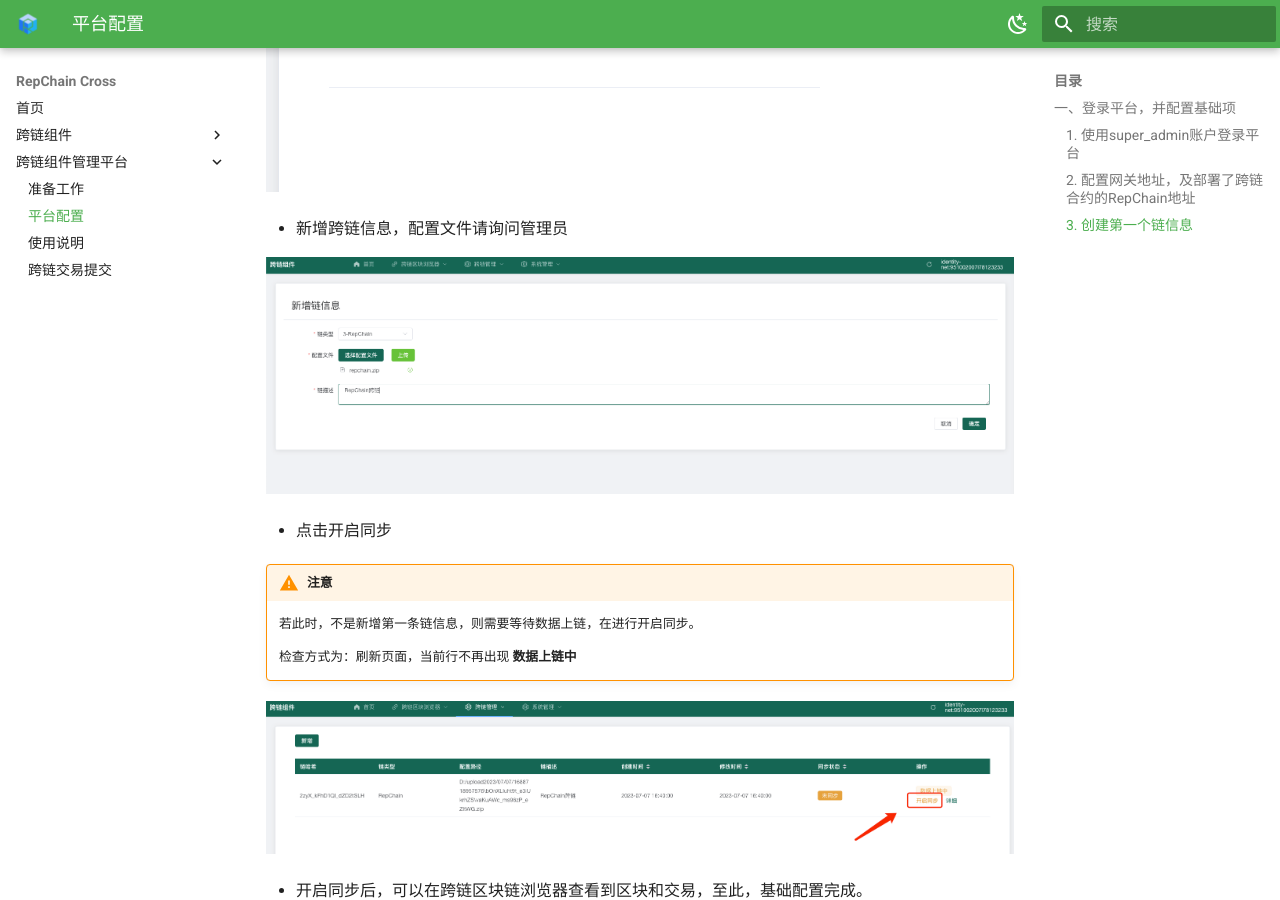
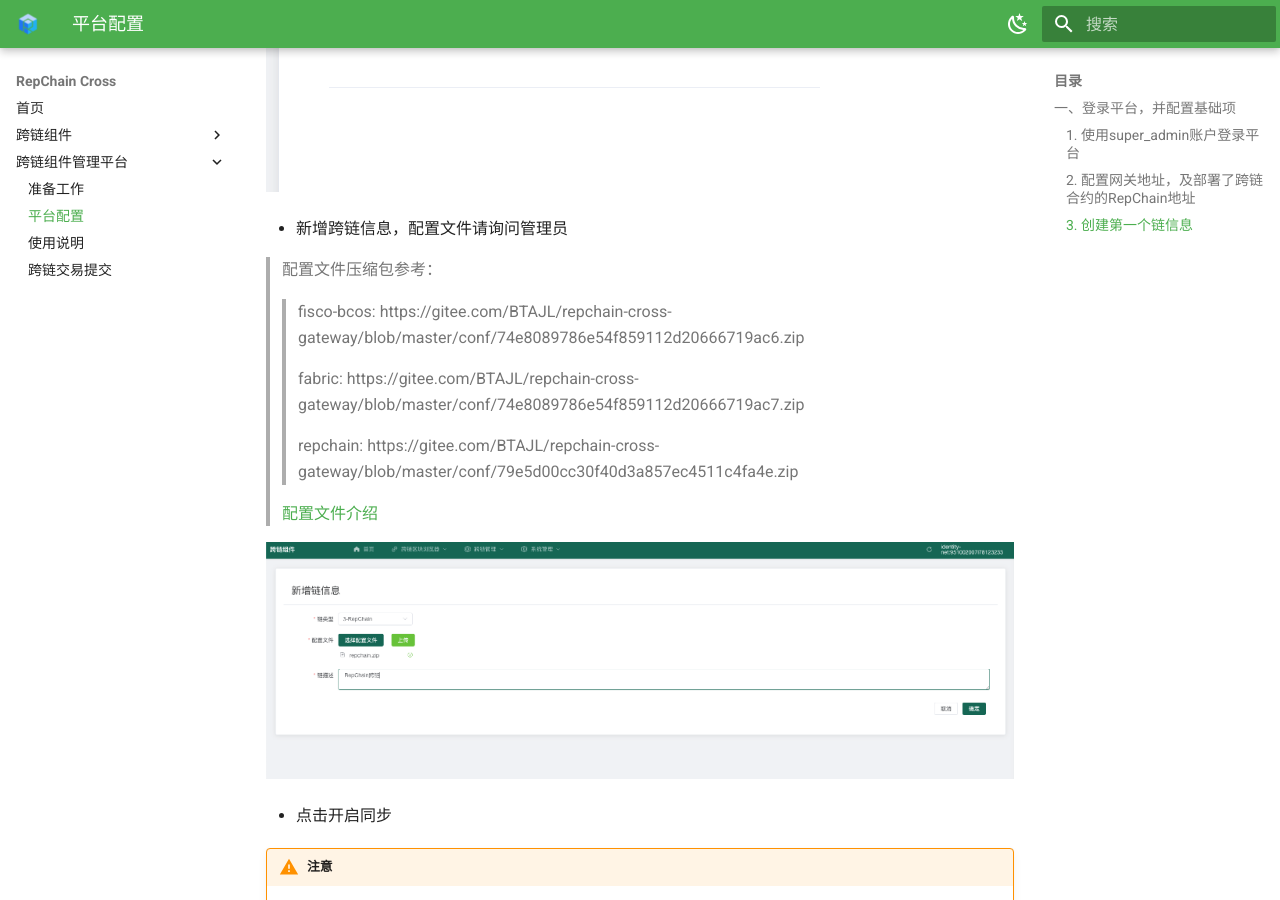
Before and after one commit to RepChain-Group/repchain-cross-doc, an MkDocs documentation site: the page built from docs/02.跨链组件管理平台/02.平台配置.md, in a window 1280 px wide and 900 px high, scrolled down 1962 px. Built offline with MkDocs 1.6.1 and Material for MkDocs 9.7.7, drawn with Linux system fonts in a browser that asks for light colours; the version menu is left out.

Commit message:
docs: 补充配置文件以及介绍的链接

```diff
--- a/docs/02.跨链组件管理平台/02.平台配置.md
+++ b/docs/02.跨链组件管理平台/02.平台配置.md
@@ -30,6 +30,16 @@
 
 * 新增跨链信息，配置文件请询问管理员
 
+  > 配置文件压缩包参考：
+  >
+  > > fisco-bcos: https://gitee.com/BTAJL/repchain-cross-gateway/blob/master/conf/74e8089786e54f859112d20666719ac6.zip
+  > >
+  > > fabric: https://gitee.com/BTAJL/repchain-cross-gateway/blob/master/conf/74e8089786e54f859112d20666719ac7.zip
+  > >
+  > > repchain: https://gitee.com/BTAJL/repchain-cross-gateway/blob/master/conf/79e5d00cc30f40d3a857ec4511c4fa4e.zip
+  >
+  > [配置文件介绍](https://github.com/RepChain-Group/repchain-cross-doc/blob/master/docs/01.%E8%B7%A8%E9%93%BE%E7%BB%84%E4%BB%B6/06.GateWay.md#%E9%80%82%E9%85%8D%E5%99%A8%E7%9A%84%E9%85%8D%E7%BD%AE%E6%96%87%E4%BB%B6)
+
 ![](../img/WX20230707-163617.png)
 
 * 点击开启同步
```
Also changed, not shown: docs/01.跨链组件/06.GateWay.md (+3 -3 lines).
